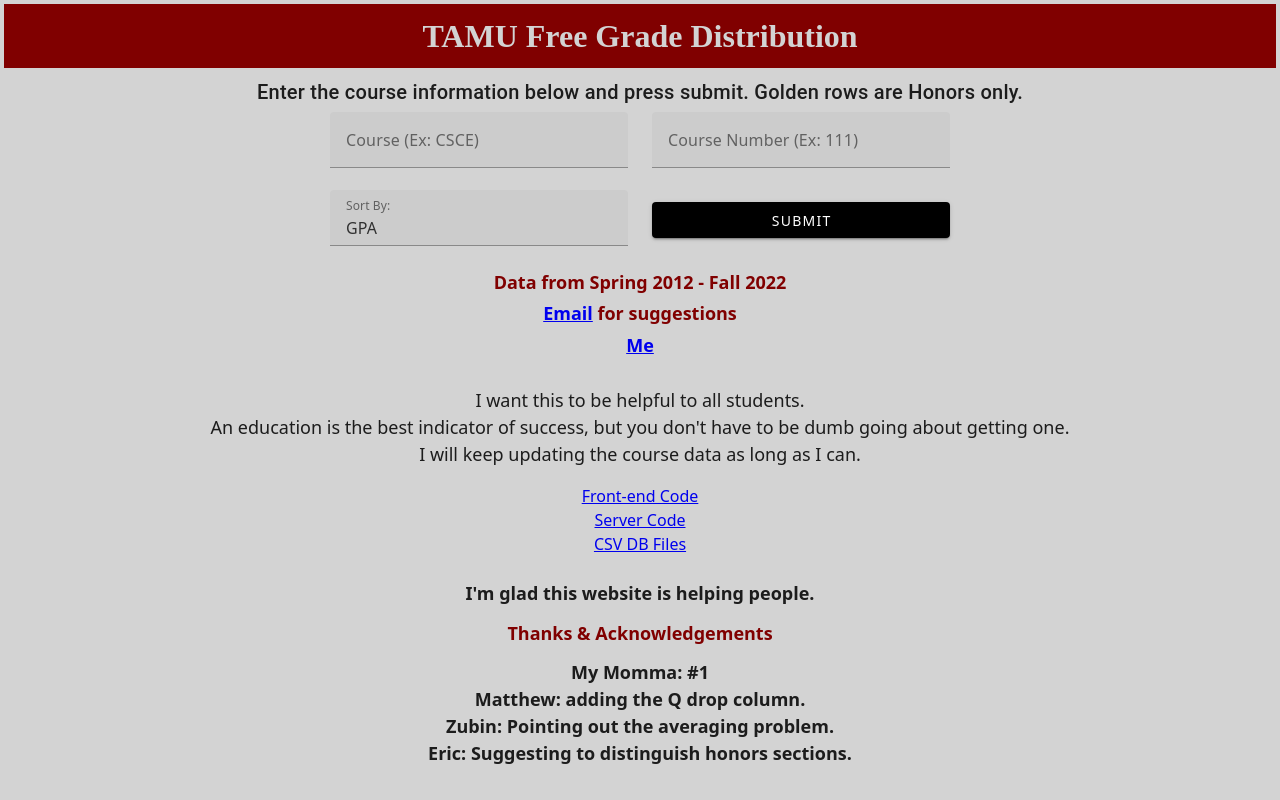
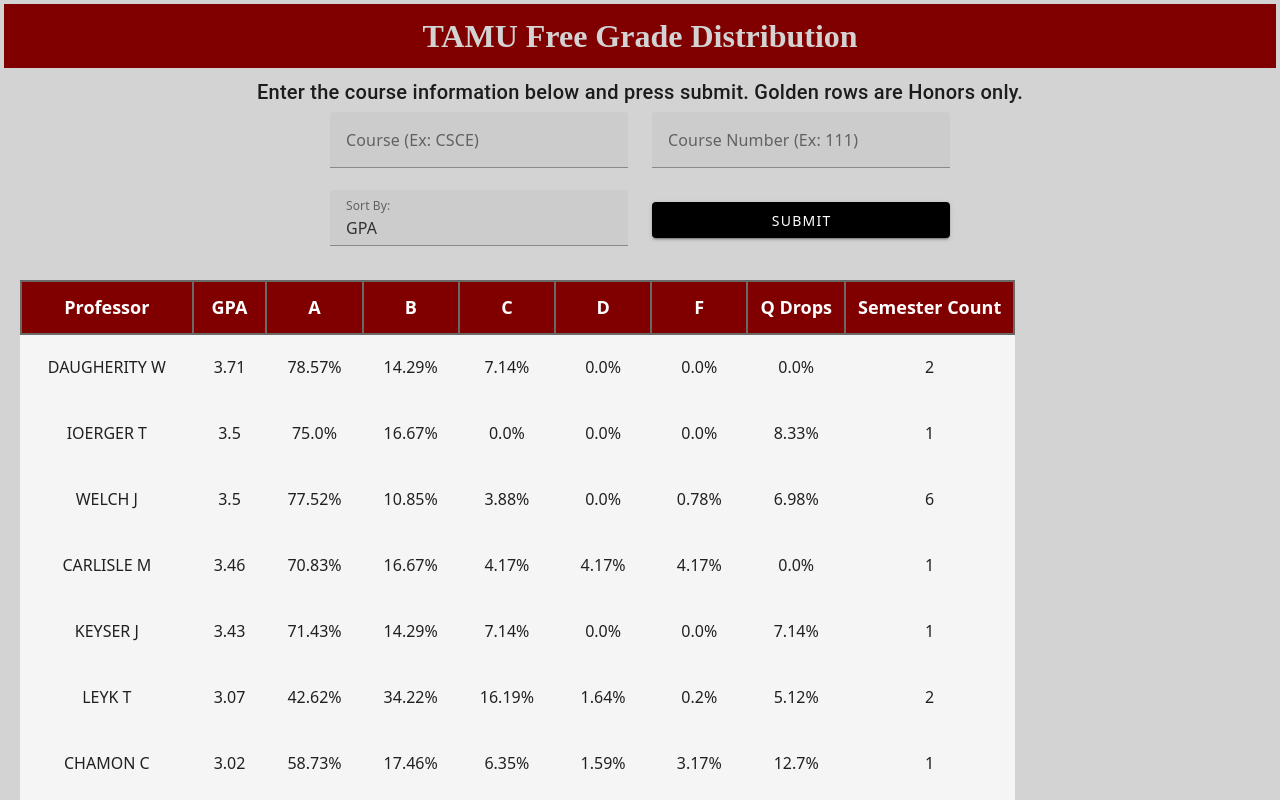
Before and after one commit to jippylong12/tamuFGD-Vue, a Vue app: page / in a window 1280 px wide. Shown: the top 800 px of the page. Built offline with nearby package versions, Linux system fonts and the light colour scheme.

Commit message:
Slow progress in transforming the data

```diff
--- a/package.json
+++ b/package.json
@@ -10,6 +10,7 @@
   "dependencies": {
     "axios": "^1.4.0",
     "bootstrap": "^5.3.1",
+    "primevue": "^3.32.0",
     "vue": "^3.3.4",
     "vuetify": "^3.3.12"
   },
--- a/src/App.vue
+++ b/src/App.vue
@@ -1,6 +1,7 @@
 <script>
 import { ref } from 'vue'
 import axios from 'axios';
+import tab from "bootstrap/js/src/tab";
 
 export default {
   setup() {
@@ -8,8 +9,404 @@
     const courseNumber = ref('')
     const sortByOptions = [{value: '1', title: 'GPA'}, {value: '2', title: 'Professor Last Name'}];
     const sortByValue = ref({value: '1', title: 'GPA'});
-    const tableData = ref({});
-    const tableHeaders = ref([])
+    const tableData = ref([
+      [
+        "DAUGHERITY W*",
+        "3.71",
+        "78.57%",
+        "14.29%",
+        "7.14%",
+        "0.0%",
+        "0.0%",
+        "0.0%",
+        "2"
+      ],
+      [
+        "IOERGER T*",
+        "3.5",
+        "75.0%",
+        "16.67%",
+        "0.0%",
+        "0.0%",
+        "0.0%",
+        "8.33%",
+        "1"
+      ],
+      [
+        "WELCH J*",
+        "3.5",
+        "77.52%",
+        "10.85%",
+        "3.88%",
+        "0.0%",
+        "0.78%",
+        "6.98%",
+        "6"
+      ],
+      [
+        "CARLISLE M*",
+        "3.46",
+        "70.83%",
+        "16.67%",
+        "4.17%",
+        "4.17%",
+        "4.17%",
+        "0.0%",
+        "1"
+      ],
+      [
+        "KEYSER J*",
+        "3.43",
+        "71.43%",
+        "14.29%",
+        "7.14%",
+        "0.0%",
+        "0.0%",
+        "7.14%",
+        "1"
+      ],
+      [
+        "LEYK T",
+        "3.07",
+        "42.62%",
+        "34.22%",
+        "16.19%",
+        "1.64%",
+        "0.2%",
+        "5.12%",
+        "2"
+      ],
+      [
+        "CHAMON C",
+        "3.02",
+        "58.73%",
+        "17.46%",
+        "6.35%",
+        "1.59%",
+        "3.17%",
+        "12.7%",
+        "1"
+      ],
+      [
+        "TAELE P",
+        "2.99",
+        "53.78%",
+        "20.12%",
+        "10.56%",
+        "2.59%",
+        "1.39%",
+        "11.55%",
+        "4"
+      ],
+      [
+        "LIGHTFOOT R",
+        "2.94",
+        "51.37%",
+        "17.81%",
+        "14.38%",
+        "6.16%",
+        "4.11%",
+        "6.16%",
+        "2"
+      ],
+      [
+        "HURLEY J",
+        "2.88",
+        "40.0%",
+        "20.0%",
+        "28.0%",
+        "12.0%",
+        "0.0%",
+        "0.0%",
+        "1"
+      ],
+      [
+        "DA SILVA D",
+        "2.86",
+        "49.17%",
+        "22.65%",
+        "9.39%",
+        "2.21%",
+        "0.0%",
+        "16.57%",
+        "2"
+      ],
+      [
+        "HUANG Q",
+        "2.85",
+        "48.31%",
+        "20.6%",
+        "12.73%",
+        "4.12%",
+        "0.75%",
+        "13.48%",
+        "2"
+      ],
+      [
+        "DANG D",
+        "2.84",
+        "40.0%",
+        "31.76%",
+        "11.76%",
+        "4.71%",
+        "2.35%",
+        "9.41%",
+        "1"
+      ],
+      [
+        "POLSLEY S",
+        "2.78",
+        "49.37%",
+        "18.99%",
+        "10.13%",
+        "3.8%",
+        "2.53%",
+        "15.19%",
+        "1"
+      ],
+      [
+        "DUYSAK A",
+        "2.76",
+        "49.46%",
+        "20.43%",
+        "5.38%",
+        "6.45%",
+        "1.08%",
+        "17.2%",
+        "1"
+      ],
+      [
+        "JAIN A",
+        "2.75",
+        "52.5%",
+        "20.0%",
+        "2.5%",
+        "0.0%",
+        "7.5%",
+        "17.5%",
+        "1"
+      ],
+      [
+        "DAUGHERITY W",
+        "2.72",
+        "31.13%",
+        "35.99%",
+        "17.6%",
+        "4.33%",
+        "4.38%",
+        "6.57%",
+        "17"
+      ],
+      [
+        "ZHANG Y",
+        "2.68",
+        "34.62%",
+        "32.05%",
+        "12.82%",
+        "7.69%",
+        "12.82%",
+        "0.0%",
+        "1"
+      ],
+      [
+        "RITCHEY P",
+        "2.61",
+        "39.44%",
+        "24.18%",
+        "12.48%",
+        "5.76%",
+        "6.33%",
+        "11.8%",
+        "6"
+      ],
+      [
+        "STROUSTRUP B",
+        "2.6",
+        "30.43%",
+        "33.91%",
+        "15.65%",
+        "5.22%",
+        "4.35%",
+        "10.43%",
+        "1"
+      ],
+      [
+        "LEE H",
+        "2.6",
+        "38.37%",
+        "19.77%",
+        "20.93%",
+        "5.81%",
+        "8.14%",
+        "6.98%",
+        "1"
+      ],
+      [
+        "CARLISLE M",
+        "2.56",
+        "39.29%",
+        "22.62%",
+        "13.1%",
+        "4.76%",
+        "5.95%",
+        "14.29%",
+        "1"
+      ],
+      [
+        "NEMEC A",
+        "2.54",
+        "42.31%",
+        "24.36%",
+        "5.13%",
+        "1.28%",
+        "7.69%",
+        "19.23%",
+        "1"
+      ],
+      [
+        "QUINN M",
+        "2.53",
+        "34.72%",
+        "25.93%",
+        "15.28%",
+        "6.02%",
+        "1.85%",
+        "16.2%",
+        "3"
+      ],
+      [
+        "FERREIRA C",
+        "2.47",
+        "27.78%",
+        "27.78%",
+        "22.22%",
+        "7.78%",
+        "1.11%",
+        "13.33%",
+        "1"
+      ],
+      [
+        "SOTO C",
+        "2.46",
+        "31.46%",
+        "28.09%",
+        "16.85%",
+        "2.25%",
+        "6.74%",
+        "14.61%",
+        "1"
+      ],
+      [
+        "MOORE J",
+        "2.42",
+        "33.26%",
+        "25.51%",
+        "12.71%",
+        "6.79%",
+        "6.67%",
+        "15.06%",
+        "23"
+      ],
+      [
+        "TAYLOR B",
+        "2.42",
+        "28.27%",
+        "28.8%",
+        "16.23%",
+        "9.95%",
+        "3.14%",
+        "13.61%",
+        "1"
+      ],
+      [
+        "NOWAK M",
+        "2.4",
+        "31.02%",
+        "25.48%",
+        "16.46%",
+        "6.41%",
+        "2.43%",
+        "18.2%",
+        "6"
+      ],
+      [
+        "MCGUIRE T",
+        "2.37",
+        "32.24%",
+        "26.32%",
+        "11.62%",
+        "5.48%",
+        "7.68%",
+        "16.67%",
+        "3"
+      ],
+      [
+        "GARZA E",
+        "2.26",
+        "26.14%",
+        "30.68%",
+        "11.36%",
+        "6.82%",
+        "3.41%",
+        "21.59%",
+        "1"
+      ],
+      [
+        "HOUNGNINOU D",
+        "2.17",
+        "22.86%",
+        "28.57%",
+        "14.29%",
+        "11.43%",
+        "20.0%",
+        "2.86%",
+        "1"
+      ],
+      [
+        "KEYSER J",
+        "2.06",
+        "29.41%",
+        "17.65%",
+        "11.76%",
+        "11.76%",
+        "11.76%",
+        "17.65%",
+        "1"
+      ],
+      [
+        "LUPOLI S",
+        "1.86",
+        "27.07%",
+        "17.03%",
+        "10.48%",
+        "5.24%",
+        "6.11%",
+        "34.06%",
+        "1"
+      ],
+      [
+        "SHELL D",
+        "1.82",
+        "19.86%",
+        "27.18%",
+        "8.36%",
+        "4.53%",
+        "5.23%",
+        "34.84%",
+        "2"
+      ]
+    ]);
+    const tableHeaders = ref([
+      "Professor",
+      "GPA",
+      "A",
+      "B",
+      "C",
+      "D",
+      "F",
+      "Q Drops",
+      "Semester Count"
+    ])
 
     window.dataLayer = window.dataLayer || [];
     function gtag(){dataLayer.push(arguments);}
@@ -36,6 +433,7 @@
         if(data.success){
           tableHeaders.value = data.headers;
           tableData.value = data.results;
+          console.log(data.results);
         }
       } else {
         // The request failed
@@ -69,21 +467,48 @@
       gtag('event', 'clicked_sort_by');
     }
 
+    // turn from array to Objects with headers matching key
+    function transformData() {
+      const results = tableData.value.map((row, index) => {
+        const obj = {};
+        for (let i = 0; i < tableHeaders.value.length; i++) {
+          if(i === 0){
+            if (row[i].includes("*")) {
+              row[i] = row[i].replace("*", "");
+              obj['honors'] = true;
+            } else {
+              obj['honors'] = false;
+            }
+          }
+          obj[tableHeaders.value[i]] = row[i];
+        }
+        return obj;
+      });
+      console.log(results)
+
+      tableData.value = results;
+    }
+
     function onSubmitButtonClick() {
       gtag('event', 'clicked_submit_btn', {
         course: course.value,
         course_number: courseNumber.value,
         sort_by: sortByValue.value['title'],
       });
-      makePostRequest()
+      makePostRequest().then((response) => {
+        transformData();
+      })
     }
 
+    transformData();
     // expose the ref to the template
     return {
       course,
       courseNumber,
       sortByOptions,
       sortByValue,
+      tableData,
+      tableHeaders,
       setupCourseElem,
       setupCourseNumber,
       setupSortBy,
@@ -126,7 +551,9 @@
             </v-col>
           </v-row>
         </v-col>
+      </v-row>
 
+      <v-row no-gutters v-if="tableData.length === 0">
         <v-col cols="12" class="py-2">
           <h5 class="suggestion"> Data from Spring 2012 - Fall 2022</h5>
           <h5 class="suggestion"> <a href="mailto: jippylong12@gmail.com">Email</a> for suggestions</h5>
@@ -147,9 +574,6 @@
         <v-col cols="12" class="py-2">
           <p style="text-align: center"><b>I'm glad this website is helping people. </b> </p>
         </v-col>
-      </v-row>
-
-      <v-row no-gutters>
         <v-col cols="12">
           <h5 class="suggestion"> Thanks & Acknowledgements</h5>
           <h5 class="credits">
@@ -158,6 +582,13 @@
             <b>Zubin:</b> Pointing out the averaging problem.<br>
             <b>Eric:</b> Suggesting to distinguish honors sections.
           </h5>
+        </v-col>
+      </v-row>
+      <v-row v-if="tableData.length > 0" class="px-4 mb-4">
+        <v-col cols="12">
+          <DataTable :value="tableData" tableStyle="min-width: 50rem">
+            <Column v-for="header of tableHeaders" :field="header" :header="header"></Column>
+          </DataTable>
         </v-col>
       </v-row>
     </v-container>
--- a/vite.config.js
+++ b/vite.config.js
@@ -13,5 +13,15 @@
     alias: {
       '@': fileURLToPath(new URL('./src', import.meta.url))
     }
+  },
+  build: {
+    minify: false,
+    rollupOptions: {
+      output: {
+        entryFileNames: `assets/[name].js`,
+        chunkFileNames: `assets/[name].js`,
+        assetFileNames: `assets/[name].[ext]`
+      }
+    }
   }
 })
```
Also changed, not shown: src/main.js (+9 -3 lines), 1 other file (tests, documents, lock files or other folders).
